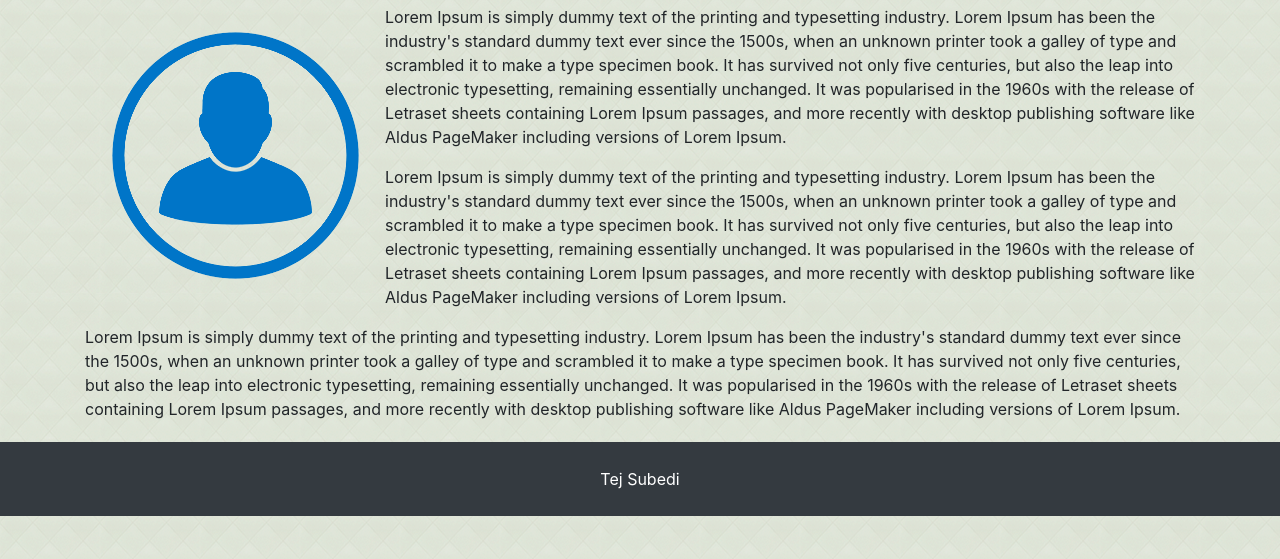
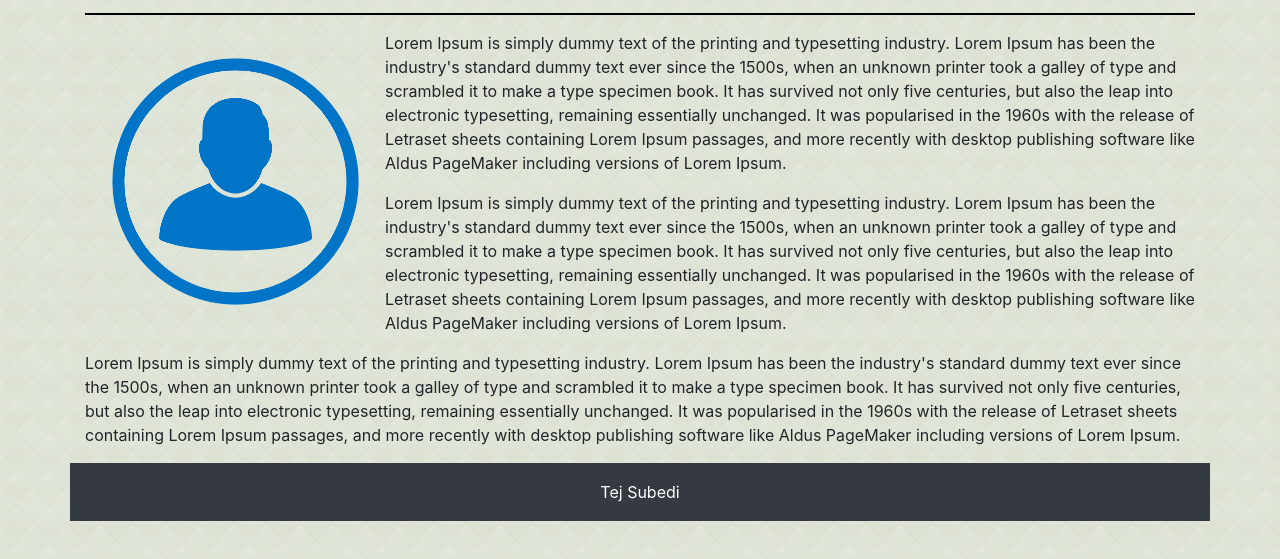
Before and after one commit to tejsubedi/Bootstrap-Portfolio, a plain HTML site: page index.html in a window 1280 px wide. Shown: the part 107-666 px from the top of the page. Drawn offline with nearby package versions, Linux system fonts and the light colour scheme.

Commit message:
some css changes

```diff
--- a/css/style.css
+++ b/css/style.css
@@ -7,9 +7,12 @@ body {
 .float{
     float: left;
 }
+hr{
+    border: black 1px solid ;
+}
 .footer {
     color: #ffffff;
     text-align: center;
-    padding: 15px;
+    padding: 7px;
     margin: 10px;
 }
--- a/index.html
+++ b/index.html
@@ -37,7 +37,9 @@
         <div class="row ">
             <div class="col text-success">
                 <h2>About Me</h2>
+                <hr>
             </div>
+
         </div>
         <div class="row">
             <div class="col">
@@ -68,12 +70,13 @@
 
             </div>
         </div>
-    </div>
-    <div class="row bg-dark">
-        <div class="col footer">
-                Tej Subedi
+        <div class="row bg-dark">
+            <div class="col footer">
+                    Tej Subedi
+            </div>
         </div>
     </div>
+
 
 </body>
 
```
Also changed, not shown: contact.html (+12 -0 lines), portfolio.html (+12 -0 lines).
